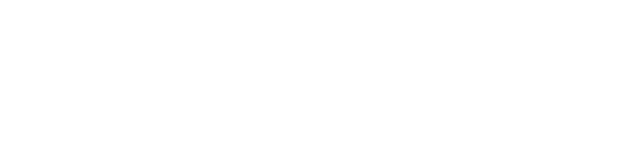
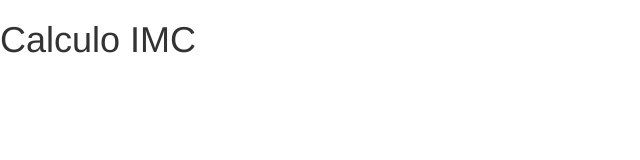
Before and after one commit to DanPendragom/calcMetabolismo, a website: page www/index.html in a window 1280 px wide. Shown: the whole page, without its empty margins (0-640 px from the left). Drawn offline with Linux system fonts and the light colour scheme.

Commit message:
adicionei h1

```diff
--- a/www/index.html
+++ b/www/index.html
@@ -16,6 +16,7 @@
 
 </head>
 <body>
+  <h1> Calculo IMC</h1>
 
 </body>
 </html>
```
